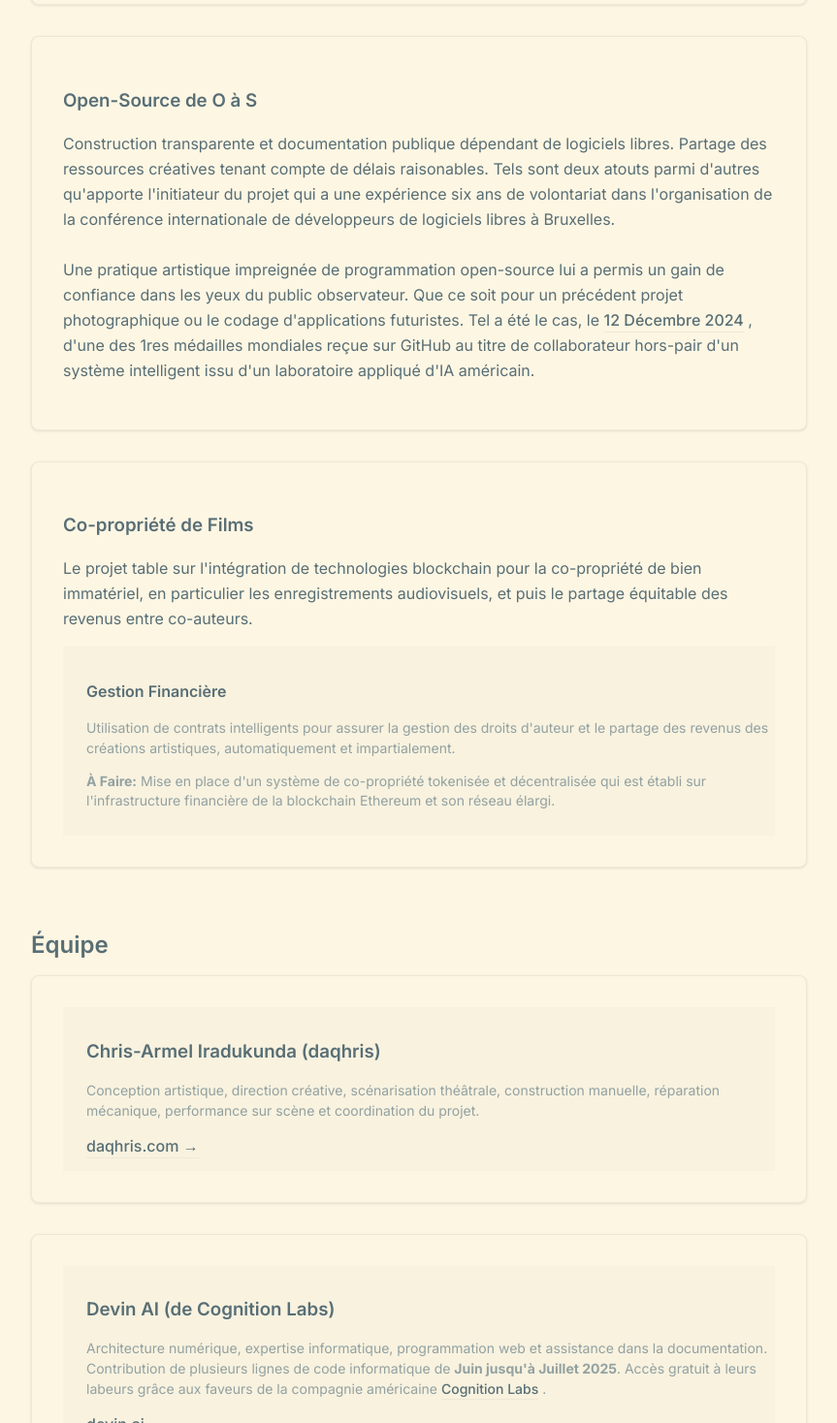
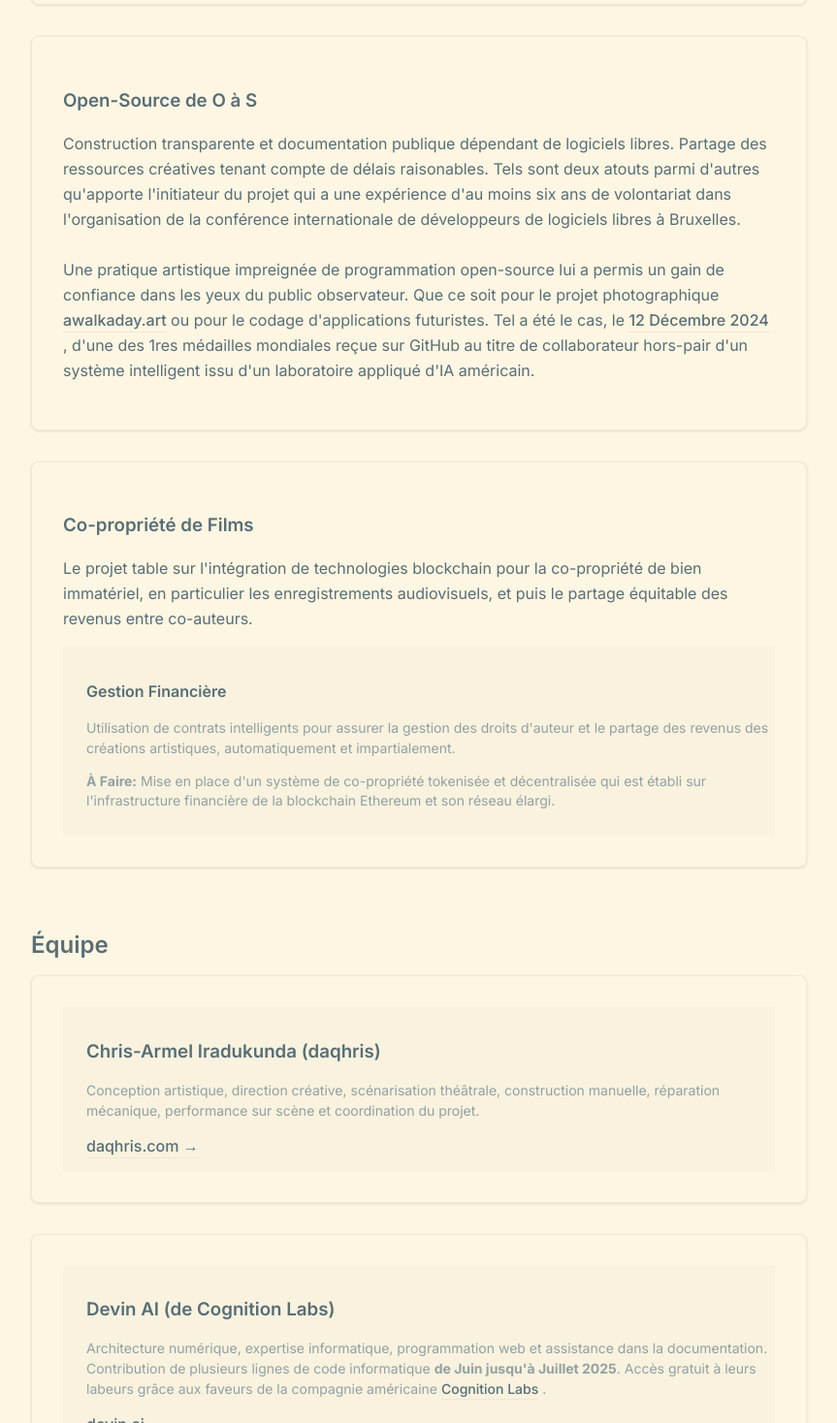
Before and after one commit to daqhris/DoublementAliene, a Next.js app: page /about in a window 1280 px wide. Shown: the part 1522-2990 px from the top of the page at 97% size, without its empty margins (208-1071 px from the left). Built offline with nearby package versions, Linux system fonts and the light colour scheme; no server answers.

Commit message:
correct typos and add external link

```diff
--- a/app/about/page.tsx
+++ b/app/about/page.tsx
@@ -90,9 +90,17 @@ export default function AboutPage() {
             </h3>
             <p className="text-theater-text leading-relaxed">
               Construction transparente et documentation publique dépendant de logiciels libres. Partage des ressources créatives tenant compte de délais raisonables.
-              Tels sont deux atouts parmi d&apos;autres qu&apos;apporte l&apos;initiateur du projet qui a une expérience six ans de volontariat dans l&apos;organisation de la conférence internationale de développeurs de logiciels libres à Bruxelles.
+              Tels sont deux atouts parmi d&apos;autres qu&apos;apporte l&apos;initiateur du projet qui a une expérience d&apos;au moins six ans de volontariat dans l&apos;organisation de la conférence internationale de développeurs de logiciels libres à Bruxelles.
                   <br></br><br></br>
-              Une pratique artistique impreignée de programmation open-source lui a permis un gain de confiance dans les yeux du public observateur. Que ce soit pour un précédent projet photographique ou le codage d&apos;applications futuristes.
+              Une pratique artistique impreignée de programmation open-source lui a permis un gain de confiance dans les yeux du public observateur. Que ce soit pour le projet photographique {' '}
+            <Link
+              href="https://github.com/awalkaday"
+              className="theater-link"
+              target="_blank"
+              rel="noopener noreferrer"
+            >
+              awalkaday.art
+            </Link>{' '} ou pour le codage d&apos;applications futuristes.
               Tel a été le cas, le {' '}
             <Link
               href="https://github.com/daqhris?achievement=pair-extraordinaire&tab=achievements"
@@ -154,7 +162,7 @@ export default function AboutPage() {
               <h3 className="theater-nav-title mb-2">Devin AI (de Cognition Labs)</h3>
               <p className="theater-nav-description">
                 Architecture numérique, expertise informatique, programmation web et assistance dans la documentation.
-                Contribution de plusieurs lignes de code informatique de <strong>Juin jusqu&apos;à Juillet 2025</strong>.
+                Contribution de plusieurs lignes de code informatique <strong>de Juin jusqu&apos;à Juillet 2025</strong>.
                 Accès gratuit à leurs labeurs grâce aux faveurs de la compagnie américaine {' '}
             <Link
               href="https://cognition.ai/"
```
